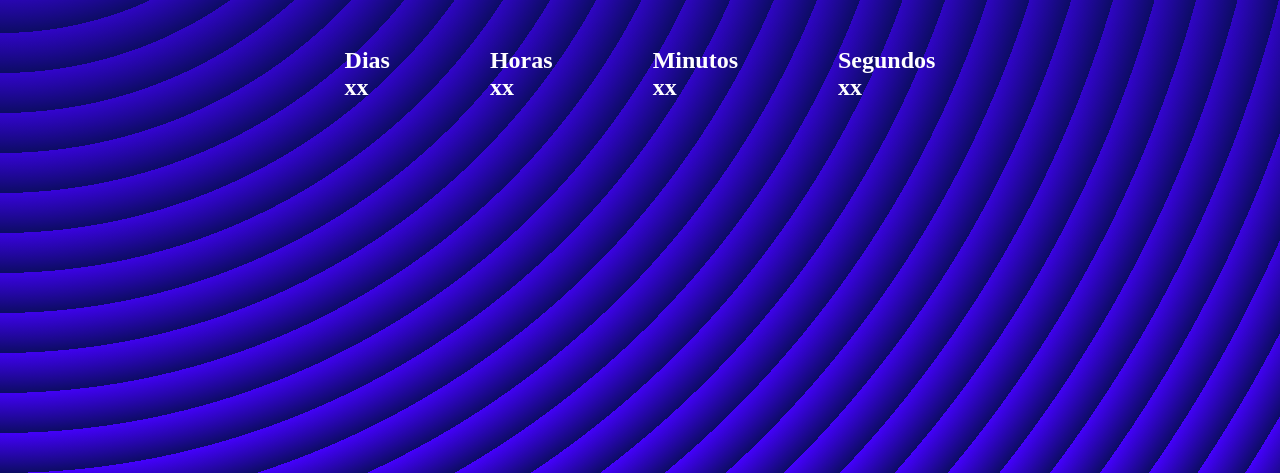
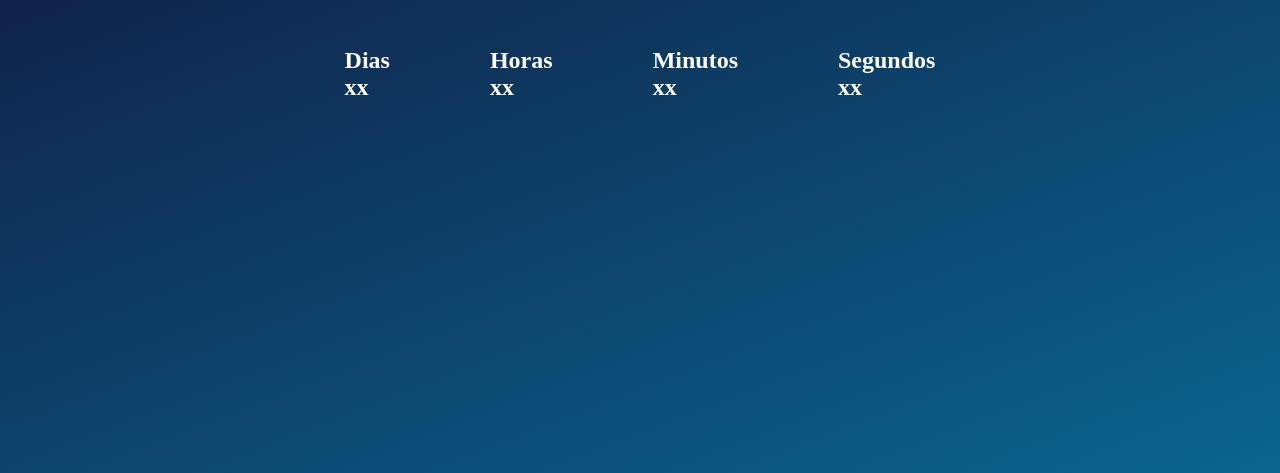
Before and after one commit to marcosdoriguetto/Countdown-Timer, a plain HTML site: page index.html in a window 1280 px wide. Shown: the part 327-800 px from the top of the page. Drawn offline with Linux system fonts and the light colour scheme.

Commit message:
Mudança background

```diff
--- a/style.css
+++ b/style.css
@@ -6,9 +6,8 @@
 body {
     min-height: 100vh;
     color: white;
-    background-color: #0c0c64;
-    opacity: 1;
-    background-image:  repeating-radial-gradient( circle at 0 0, transparent 0, #0c0c64 40px ), repeating-linear-gradient( #4500ff55, #4500ff );
+    background: rgb(18,13,52);
+    background: linear-gradient(159deg, rgba(18,13,52,1) 0%, rgba(10,101,142,1) 100%, rgba(0,212,255,1) 100%);
 
 
 }
```
